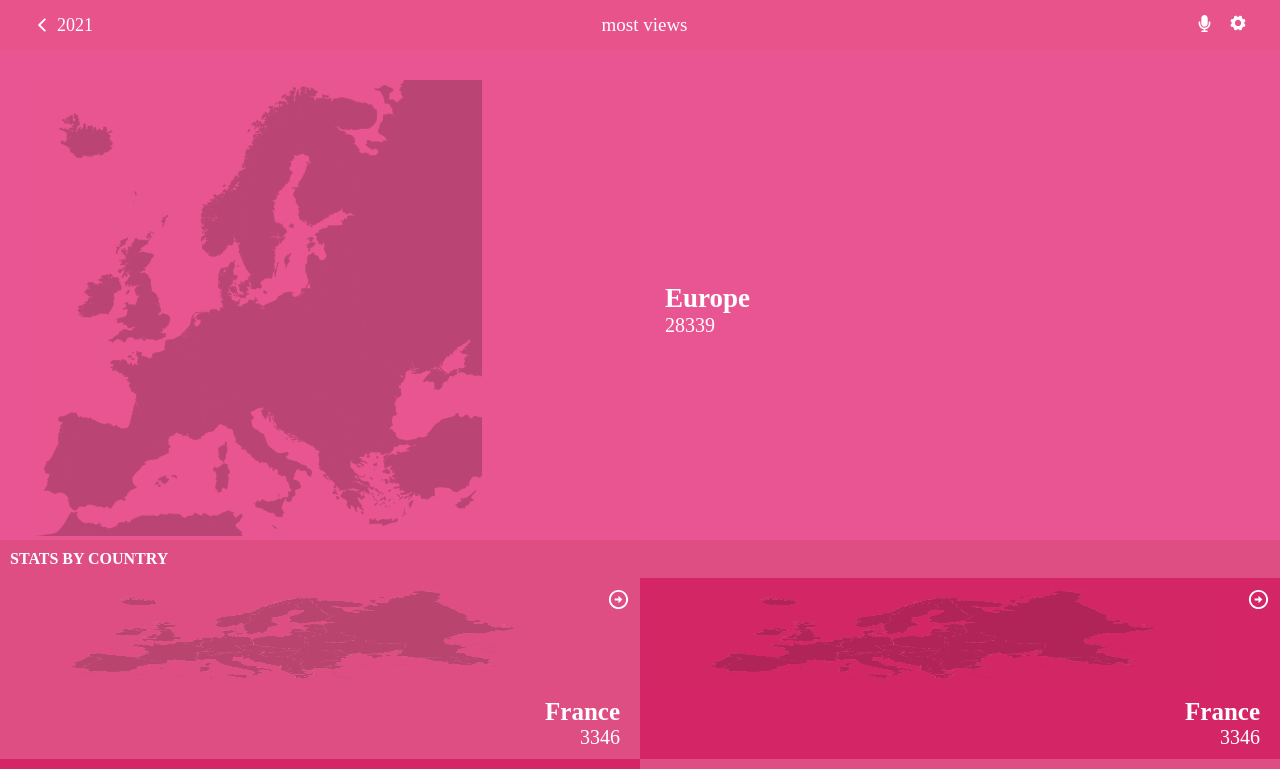
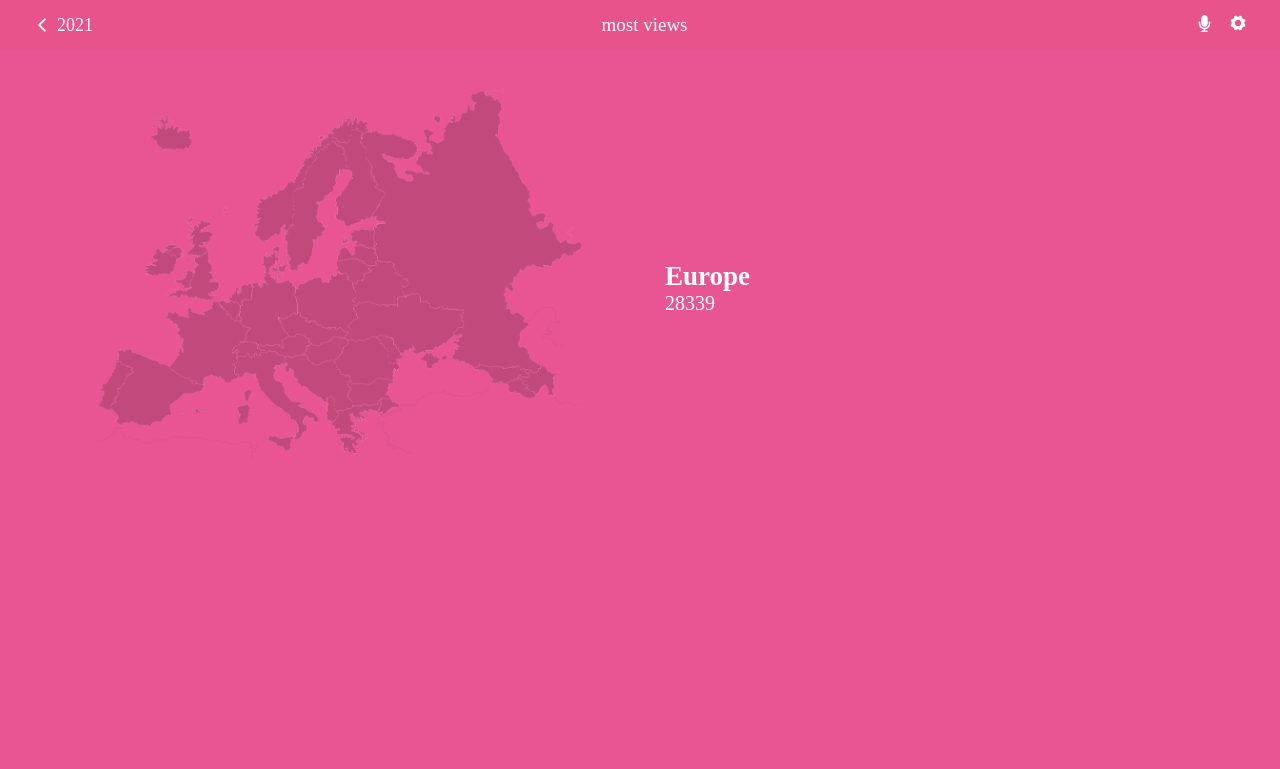
Before and after one commit to moise10r/covid_19_app, a React (Create React App) app: page /detail in a window 1280 px wide. Shown: the top 769 px of the page. Built offline with nearby package versions, Linux system fonts and the light colour scheme.

Commit message:
Add detail page layout

```diff
--- a/src/App.js
+++ b/src/App.js
@@ -1,16 +1,14 @@
 import { Route, Switch } from 'react-router-dom';
-import TopBar from './component/common/jsx/TopBar/topBar';
 import Home from './component/features/HomePage/home';
+import Detail from './component/features/DetailPage/detail';
 import './app.scss';
-import Detail from './component/features/DetailPage/detail';
 
 function App() {
   return (
     <div className="App">
-      <TopBar />
       <Switch>
-        <Route path="/" component={Home} />
         <Route path="/detail" component={Detail} />
+        <Route path="/" exact component={Home} />
       </Switch>
     </div>
   );
--- a/src/component/common/jsx/TopBar/topBar.jsx
+++ b/src/component/common/jsx/TopBar/topBar.jsx
@@ -1,4 +1,5 @@
 import React from 'react';
+import { Link } from 'react-router-dom';
 import { IconContext } from 'react-icons';
 import { IoIosArrowBack, IoIosSettings } from 'react-icons/io';
 import { FaMicrophone } from 'react-icons/fa';
@@ -8,11 +9,11 @@ const TopBar = () => (
   <div className="top-navbar">
     <div className="main-wrapper">
       <div className="left-container">
-        <span>
+        <Link to="/detail">
           <IconContext.Provider value={{ className: 'back' }}>
             <IoIosArrowBack />
           </IconContext.Provider>
-        </span>
+        </Link>
         <span>2021</span>
       </div>
       <div className="center-container">
--- a/src/component/common/jsx/TopBar/topBar.scss
+++ b/src/component/common/jsx/TopBar/topBar.scss
@@ -18,13 +18,15 @@
 
   .left-container {
     @include flex;
+    span {
+      color: $text-color;
+      font-size: 1.8rem;
+    }
 
-    span {
+    a {
       @include flex;
-
       font-size: 1.8rem;
       color: $text-color;
-
       .back {
         margin-right: 0.5rem;
         font-size: 2rem;
--- a/src/component/features/DetailPage/detail.jsx
+++ b/src/component/features/DetailPage/detail.jsx
@@ -1,9 +1,29 @@
 import React from 'react';
+import TopBar from '../../common/jsx/TopBar/topBar';
+import continentMap from '../HomePage/europ_map.png';
 
 const Detail = () => (
-  <div>
-    details
-  </div>
+  <>
+    <TopBar />
+    <div className="main-home-section">
+      <div className="main-home-wrapper">
+        <div className="continent-container">
+          <div className="left-container">
+            <div className="img-wrapper">
+              <div className="bg" />
+              <img src={continentMap} alt="continent-img" />
+            </div>
+          </div>
+          <div className="right-container">
+            <div className="content-wrapper">
+              <h1>Europe</h1>
+              <span>28339</span>
+            </div>
+          </div>
+        </div>
+      </div>
+    </div>
+  </>
 );
 
 export default Detail;
--- a/src/component/features/HomePage/home.jsx
+++ b/src/component/features/HomePage/home.jsx
@@ -4,8 +4,11 @@ import { BiRightArrowCircle } from 'react-icons/bi';
 import './home.scss';
 import continent from './europe.png';
 import continentMap from './europ_map.png';
+import TopBar from '../../common/jsx/TopBar/topBar';
 
 const Home = () => (
+  <>
+    <TopBar />
     <div className="main-home-section">
       <div className="main-home-wrapper">
         <div className="continent-container">
@@ -149,6 +152,7 @@ const Home = () => (
         </div>
       </div>
     </div>
+  </>
 );
 
 export default Home;
```
Lines whose indentation alone changed are shown as unchanged.
